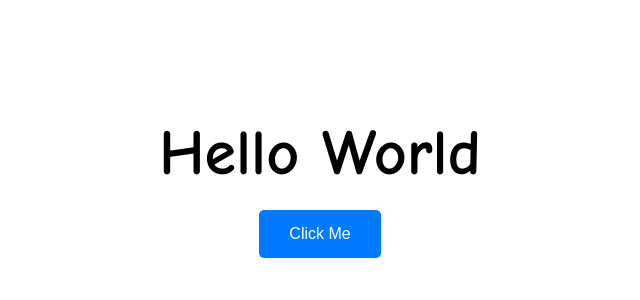
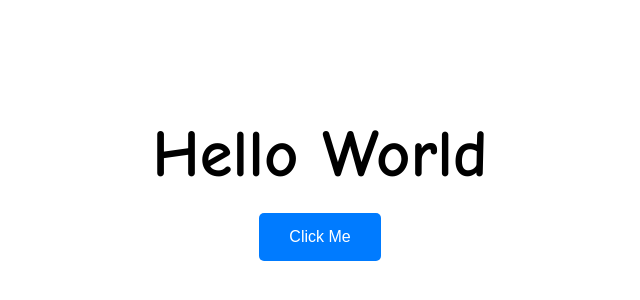
Before and after one commit to CCCCSCI/SmartWater, a plain HTML site: page index.html in a window 1280 px wide. Shown: the part 234-534 px from the top of the page, without its empty margins (320-960 px from the left). Drawn offline with Linux system fonts and the light colour scheme.

Commit message:
Increased font to 50pt

```diff
--- a/index.html
+++ b/index.html
@@ -17,7 +17,7 @@
             transition: background-color 0.5s ease;
         }
         h1 {
-            font-size: 48pt;
+            font-size: 50pt;
             margin-bottom: 20px;
             font-family: 'Comic Sans MS', cursive;
         }
```
